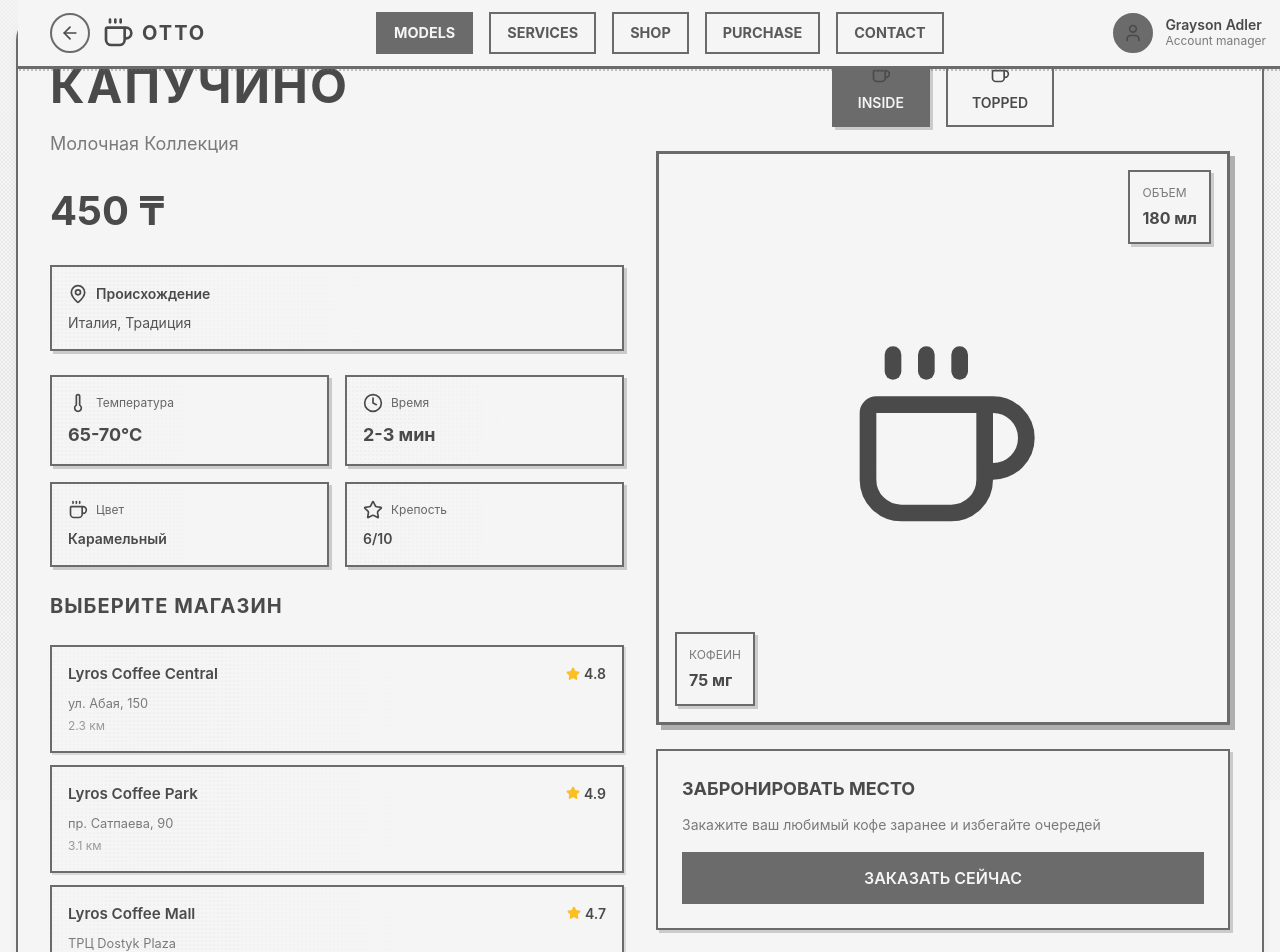
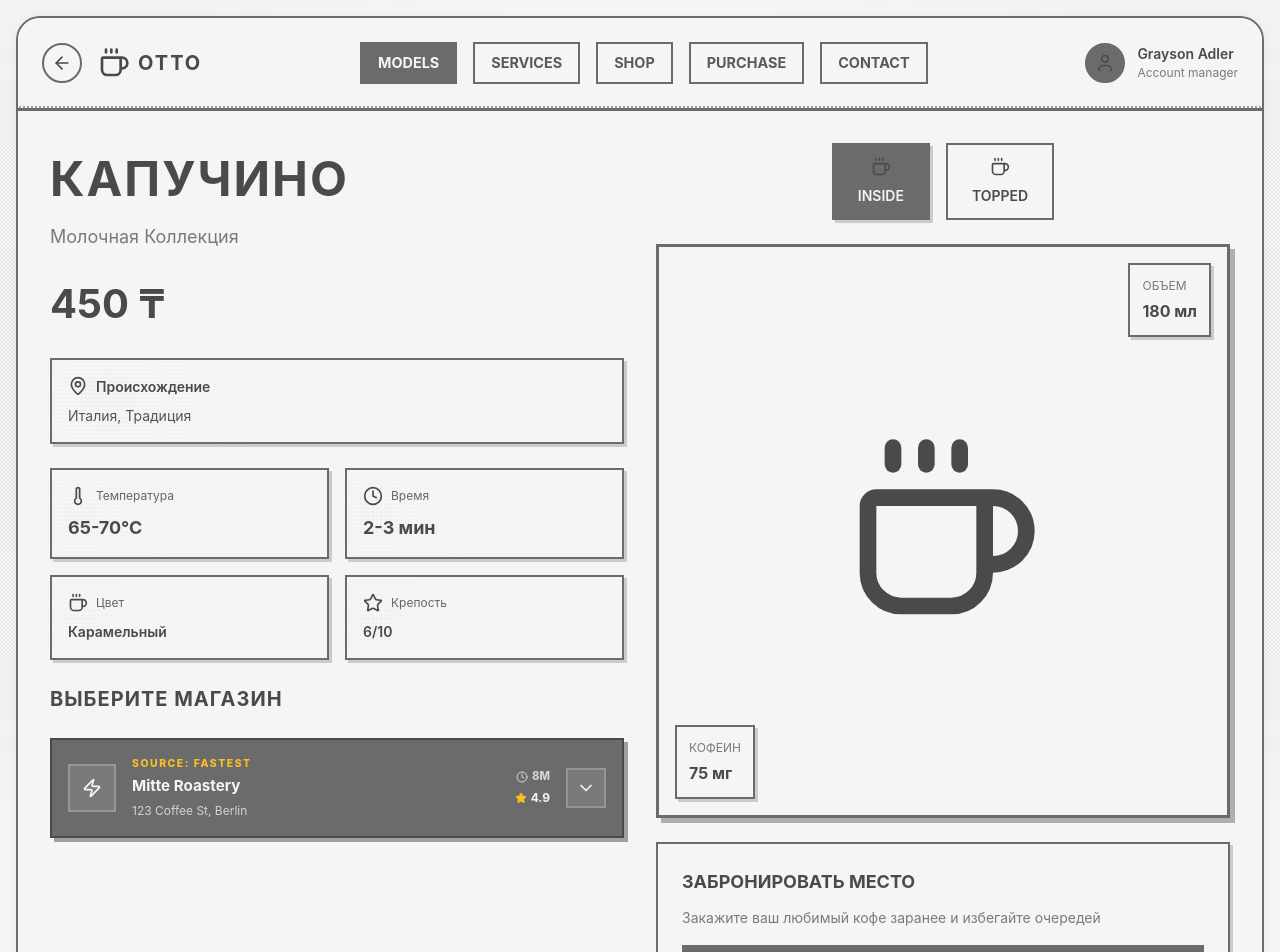
Before and after one commit to OneSkyMario/Hermes-Website, a Next.js app: page /coffee/1 in a window 1280 px wide. Shown: the top 952 px of the page. Built offline with nearby package versions, Linux system fonts and the light colour scheme.

Commit message:
changed design of lookup dropdown of stores

```diff
--- a/src/app/coffee/[id]/page.css
+++ b/src/app/coffee/[id]/page.css
@@ -61,123 +61,40 @@
 }
 
 /* Header */
-/* Layout Container */
 .header {
   display: flex;
   align-items: center;
-  justify-content: space-between; /* Pushes content to far left and far right */
-  padding: 0.75rem 2rem;
+  justify-content: space-between;
+  padding: 1.5rem;
+  border-bottom: 3px solid #6b6b6b;
   background: #f5f5f5;
-  border-bottom: 3px solid #6b6b6b;
-  position: fixed;
-  top: 0;
-  width: 100%;
-  z-index: 1000;
+  position: relative;
 }
 
-/* Left Section: Logo + Title */
-.header-left {
-  display: flex;
-  align-items: center;
-  gap: 12px;
-}
-
-.logo-circle {
-  width: 40px;
-  height: 40px;
-  background: #6b6b6b;
-  border-radius: 50%; /* Makes it a circle */
-  display: flex;
-  align-items: center;
-  justify-content: center;
-  color: white;
-  border: 2px solid #4a4a4a;
-}
-
-.logo-text {
-  font-size: 1.25rem; /* Smaller font size as requested */
-  text-transform: uppercase;
-  letter-spacing: 1px;
-  font-weight: 800;
-  margin: 0;
-  color: #4a4a4a;
-}
-
-/* Center Section: Navigation Links */
-.nav-center {
-  display: flex;
-  gap: 20px;
-}
-
-.nav-link {
-  text-decoration: none;
-  font-size: 0.9rem;
-  font-weight: bold;
-  color: #5a5a5a;
-  text-transform: uppercase;
-  padding: 5px 10px;
-  border: 2px solid transparent;
-  transition: all 0.2s;
-}
-
-.nav-link:hover, .nav-link.active {
-  border-color: #6b6b6b;
-  background: white;
-}
-
-/* Right Section: User Profile (Matches Screenshot) */
-.user-info {
-  display: flex;
-  align-items: center;
-  gap: 12px;
-}
-
-.user-avatar {
-  width: 42px;
-  height: 42px;
-  border-radius: 50%;
-  background: #6b6b6b; /* Matches your gray theme */
-  border: 2px solid #4a4a4a;
-  display: flex;
-  align-items: center;
-  justify-content: center;
-  color: white;
-  font-weight: bold;
-}
-
-.user-details {
-  display: flex;
-  flex-direction: column;
-  line-height: 1.2;
-}
-
-.user-name {
-  font-size: 0.9rem;
-  font-weight: bold;
-  color: #4a4a4a;
-  margin: 0;
-}
-
-.user-role {
-  font-size: 0.75rem;
-  color: #7a7a7a;
-  margin: 0;
-}
-
-/* Add the Halftone Dot Border under the header */
 .header::after {
   content: '';
   position: absolute;
-  bottom: -6px;
+  bottom: 0;
   left: 0;
   width: 100%;
-  height: 4px;
+  height: 3px;
   background: #6b6b6b;
   -webkit-mask-image: radial-gradient(circle 1px at 2px 2px, #000 100%, transparent 0);
   -webkit-mask-size: 4px 4px;
   mask-image: radial-gradient(circle 1px at 2px 2px, #000 100%, transparent 0);
   mask-size: 4px 4px;
-  opacity: 0.4;
+  opacity: 0.6;
+}
+
+.header > * {
+  position: relative;
+  z-index: 1;
+}
+
+.header-left {
+  display: flex;
+  align-items: center;
+  gap: 1rem;
 }
 
 .back-btn {
@@ -497,10 +414,12 @@
 }
 
 /* Store Section */
+/* Store Section - NEW DROPDOWN STYLE */
 .store-section {
   display: flex;
   flex-direction: column;
   gap: 1rem;
+  position: relative;
 }
 
 .store-section-title {
@@ -512,91 +431,289 @@
   letter-spacing: 1px;
 }
 
-.store-list {
-  display: flex;
-  flex-direction: column;
-  gap: 0.75rem;
+/* Dropdown Container */
+.store-dropdown-container {
+  position: relative;
 }
 
-.store-card {
-  background: #f5f5f5;
-  border: 2px solid #6b6b6b;
+/* Main Dropdown Button */
+.store-dropdown-btn {
+  width: 100%;
+  background: #6b6b6b;
+  color: #f5f5f5;
+  border: 2px solid #4a4a4a;
   border-radius: 0;
   padding: 1rem;
   cursor: pointer;
   text-align: left;
-  position: relative;
-  transition: all 0.3s ease;
-  box-shadow: 2px 2px 0 rgba(107, 107, 107, 0.2);
+  display: flex;
+  align-items: center;
+  justify-content: space-between;
+  box-shadow: 4px 4px 0 rgba(74, 74, 74, 0.5);
+  transition: all 0.2s;
 }
 
-.store-card::before {
-  content: '';
-  position: absolute;
-  top: 0;
-  left: 0;
-  width: 100%;
-  height: 100%;
-  background: radial-gradient(circle at 20% 50%, #6b6b6b 0%, transparent 60%);
-  -webkit-mask-image: radial-gradient(circle 1px at 2px 2px, #000 100%, transparent 0);
-  -webkit-mask-size: 4px 4px;
-  mask-image: radial-gradient(circle 1px at 2px 2px, #000 100%, transparent 0);
-  mask-size: 4px 4px;
-  opacity: 0.04;
-  pointer-events: none;
+.store-dropdown-btn:hover {
+  background: #4a4a4a;
 }
 
-.store-card:hover {
-  background: #f5f5f5;
-  transform: translateX(4px);
-  box-shadow: 4px 4px 0 rgba(107, 107, 107, 0.4);
+.store-dropdown-btn-content {
+  display: flex;
+  align-items: center;
+  gap: 1rem;
 }
 
-.store-card.selected {
-  background: #f5f5f5;
-  border-color: #4a4a4a;
-  border-width: 3px;
-  box-shadow: 5px 5px 0 rgba(74, 74, 74, 0.5);
+.store-dropdown-icon {
+  width: 48px;
+  height: 48px;
+  background: rgba(255, 255, 255, 0.1);
+  border: 2px solid rgba(255, 255, 255, 0.2);
+  border-radius: 0;
+  display: flex;
+  align-items: center;
+  justify-content: center;
 }
 
-.store-card-header {
-  display: flex;
-  justify-content: space-between;
-  align-items: flex-start;
-  margin-bottom: 0.5rem;
+.store-dropdown-details {
+  flex: 1;
 }
 
-.store-name {
+.store-dropdown-tag {
+  font-size: 0.65rem;
+  font-weight: 800;
+  text-transform: uppercase;
+  letter-spacing: 0.15em;
+  color: #fbbf24;
+  margin-bottom: 0.25rem;
+}
+
+.store-dropdown-name {
   font-size: 0.95rem;
-  font-weight: 600;
+  font-weight: bold;
+  margin-bottom: 0.25rem;
+}
+
+.store-dropdown-address {
+  font-size: 0.75rem;
+  color: rgba(255, 255, 255, 0.7);
+}
+
+.store-dropdown-right {
+  display: flex;
+  align-items: center;
+  gap: 1rem;
+}
+
+.store-dropdown-stats {
+  text-align: right;
+}
+
+.store-dropdown-speed {
+  font-size: 0.7rem;
+  font-weight: 800;
+  text-transform: uppercase;
+  color: rgba(255, 255, 255, 0.7);
+  margin-bottom: 0.25rem;
+  display: flex;
+  align-items: center;
+  justify-content: flex-end;
+  gap: 0.25rem;
+}
+
+.store-dropdown-rating {
+  font-size: 0.75rem;
+  font-weight: bold;
+  display: flex;
+  align-items: center;
+  justify-content: flex-end;
+  gap: 0.25rem;
+}
+
+.store-dropdown-chevron {
+  width: 40px;
+  height: 40px;
+  background: rgba(255, 255, 255, 0.1);
+  border: 2px solid rgba(255, 255, 255, 0.2);
+  border-radius: 0;
+  display: flex;
+  align-items: center;
+  justify-content: center;
+  transition: transform 0.3s;
+}
+
+.store-dropdown-chevron.open {
+  transform: rotate(180deg);
+}
+
+/* Dropdown Menu */
+.store-dropdown-menu {
+  position: absolute;
+  left: 0;
+  right: 0;
+  background: #f5f5f5;
+  border: 2px solid #6b6b6b;
+  border-radius: 0;
+  box-shadow: 5px 5px 0 rgba(107, 107, 107, 0.5);
+  overflow: hidden;
+  z-index: 50;
+  animation: slideUp 0.3s ease-out;
+}
+
+@keyframes slideUp {
+  from {
+    opacity: 0;
+    transform: translateY(10px);
+  }
+  to {
+    opacity: 1;
+    transform: translateY(0);
+  }
+}
+
+.store-dropdown-menu-header {
+  padding: 1rem;
+  background: white;
+  border-bottom: 2px solid #6b6b6b;
+}
+
+.store-dropdown-menu-title {
+  font-size: 0.65rem;
+  font-weight: 800;
+  text-transform: uppercase;
+  letter-spacing: 0.15em;
+  color: #7a7a7a;
+}
+
+.store-dropdown-list {
+  max-height: 320px;
+  overflow-y: auto;
+}
+
+/* Individual Store Item */
+.store-dropdown-item {
+  width: 100%;
+  display: flex;
+  align-items: center;
+  justify-content: space-between;
+  padding: 1rem;
+  border: none;
+  border-bottom: 2px solid #e5e5e5;
+  background: #f5f5f5;
+  cursor: pointer;
+  text-align: left;
+  transition: all 0.2s;
+}
+
+.store-dropdown-item:last-child {
+  border-bottom: none;
+}
+
+.store-dropdown-item:hover {
+  background: white;
+}
+
+.store-dropdown-item.active {
+  background: #6b6b6b;
+  color: #f5f5f5;
+  box-shadow: 3px 3px 0 rgba(74, 74, 74, 0.3) inset;
+}
+
+.store-dropdown-item-left {
+  display: flex;
+  align-items: center;
+  gap: 1rem;
+}
+
+.store-dropdown-item-icon {
+  width: 48px;
+  height: 48px;
+  border: 2px solid #6b6b6b;
+  border-radius: 0;
+  display: flex;
+  align-items: center;
+  justify-content: center;
+  background: #e5e5e5;
   color: #4a4a4a;
 }
 
-.store-rating {
-  display: flex;
-  align-items: center;
-  gap: 0.25rem;
-  font-size: 0.875rem;
-  font-weight: 600;
-  color: #4a4a4a;
+.store-dropdown-item.active .store-dropdown-item-icon {
+  background: rgba(255, 255, 255, 0.2);
+  border-color: rgba(255, 255, 255, 0.3);
+  color: #f5f5f5;
 }
 
-.star-icon {
-  width: 14px;
-  height: 14px;
+.store-dropdown-item-info {
+  flex: 1;
 }
 
-.store-address {
-  font-size: 0.8rem;
-  color: #7a7a7a;
+.store-dropdown-item-tag {
+  font-size: 0.6rem;
+  font-weight: 800;
+  text-transform: uppercase;
+  letter-spacing: 0.15em;
+  color: #f97316;
   margin-bottom: 0.25rem;
 }
 
-.store-distance {
+.store-dropdown-item.active .store-dropdown-item-tag {
+  color: #fbbf24;
+}
+
+.store-dropdown-item-name {
+  font-size: 0.875rem;
+  font-weight: bold;
+  margin-bottom: 0.25rem;
+}
+
+.store-dropdown-item-address {
   font-size: 0.75rem;
+  color: #7a7a7a;
+}
+
+.store-dropdown-item.active .store-dropdown-item-address {
+  color: rgba(255, 255, 255, 0.7);
+}
+
+.store-dropdown-item-right {
+  text-align: right;
+}
+
+.store-dropdown-item-rating {
+  font-size: 0.75rem;
+  font-weight: bold;
+  display: flex;
+  align-items: center;
+  justify-content: flex-end;
+  gap: 0.25rem;
+  margin-bottom: 0.25rem;
+}
+
+.store-dropdown-item-speed {
+  font-size: 0.7rem;
+  font-weight: 800;
+  text-transform: uppercase;
+  color: #7a7a7a;
+  display: flex;
+  align-items: center;
+  justify-content: flex-end;
+  gap: 0.25rem;
+  margin-bottom: 0.25rem;
+}
+
+.store-dropdown-item.active .store-dropdown-item-speed {
+  color: rgba(255, 255, 255, 0.7);
+}
+
+.store-dropdown-item-distance {
+  font-size: 0.7rem;
   color: #999;
 }
 
+.store-dropdown-item.active .store-dropdown-item-distance {
+  color: rgba(255, 255, 255, 0.6);
+}
+
+/* Selected Store Info (kept from original but updated style) */
 .selected-store-info {
   background: #6b6b6b;
   color: #f5f5f5;
--- a/src/app/coffee/[id]/page.tsx
+++ b/src/app/coffee/[id]/page.tsx
@@ -2,26 +2,59 @@
 'use client';
 
 import { useRouter, useParams } from 'next/navigation';
-import { Coffee, MapPin, Thermometer, Clock, Star, User, ArrowLeft } from 'lucide-react';
+import { Coffee, MapPin, Thermometer, Clock, Star, User, ArrowLeft, ChevronDown, Zap, Tag, ThumbsUp } from 'lucide-react';
 import { coffees } from '@/lib/coffees';
-import { useState } from 'react';
+import React, { useEffect, useRef, useState } from 'react';
 import './page.css';
+
+ const STORES = [
+  {
+    id: 's1', name: 'Mitte Roastery', image: 'https://images.unsplash.com/photo-1541167760496-162955ed8a9f?q=80&w=800&auto=format&fit=crop',
+    rating: 4.9, price: 4.50, speed: '8m', tag: 'Fastest', type: 'Zap', address: '123 Coffee St, Berlin', distance: '0.5 km'
+  },
+  {
+    id: 's3', name: 'Organic Bean Co.', image: 'https://images.unsplash.com/photo-1509042239860-f550ce710b93?q=80&w=800&auto=format&fit=crop',
+    rating: 5.0, price: 5.20, speed: '12m', tag: 'Recommended', type: 'ThumbsUp', address: '456 Brew Ave, Berlin', distance: '1.2 km'
+  },
+  {
+    id: 's2', name: 'The Dot Lab', image: 'https://images.unsplash.com/photo-1495474472287-4d71bcdd2085?q=80&w=800&auto=format&fit=crop',
+    rating: 4.7, price: 3.80, speed: '14m', tag: 'Cheapest', type: 'Tag', address: '789 Espresso Rd, Berlin', distance: '2.0 km'
+  },
+  {
+    id: 's4', name: 'West End Grinds', image: 'https://images.unsplash.com/photo-1453614512568-c4024d13c247?q=80&w=800&auto=format&fit=crop',
+    rating: 4.5, price: 4.20, speed: '18m', tag: 'Partner', type: 'Coffee', address: '321 Latte Ln, Berlin', distance: '2.5 km'
+  },
+];
+const getIcon = (type:String) => {
+  switch(type) {
+    case 'Zap': return Zap;
+    case 'Tag': return Tag;
+    case 'ThumbsUp': return ThumbsUp;
+    default: return Coffee;
+  }
+};
 
 export default function CoffeeDetail() {
   const router = useRouter();
   const params = useParams();
   const coffeeId = Number(params.id);
-
+  const [isStoreDropdownOpen, setIsStoreDropdownOpen] = useState(false);
   const selectedCoffee = coffees.find(c => c.productID === coffeeId);
   const [activeView, setActiveView] = useState('inside');
   const [selectedStore, setSelectedStore] = useState<Store | null>(null);
 
-  const stores = [
-    { id: 1, name: 'Lyros Coffee Central', address: 'ул. Абая, 150', distance: '2.3 км', rating: 4.8 },
-    { id: 2, name: 'Lyros Coffee Park', address: 'пр. Сатпаева, 90', distance: '3.1 км', rating: 4.9 },
-    { id: 3, name: 'Lyros Coffee Mall', address: 'ТРЦ Dostyk Plaza', distance: '4.5 км', rating: 4.7 },
-    { id: 4, name: 'Lyros Coffee Station', address: 'ул. Желтоксан, 55', distance: '1.8 км', rating: 4.6 }
-  ];
+
+  const dropdownRef = useRef<HTMLDivElement>(null);
+  const [activeStore, setActiveStore] = useState(STORES[0]);  // Close dropdown when clicking outside
+  useEffect(() => {
+    const handleClickOutside = (event:any) => {
+      if (dropdownRef.current && !dropdownRef.current.contains(event.target)) {
+        setIsStoreDropdownOpen(false);
+      }
+    };
+    document.addEventListener('mousedown', handleClickOutside);
+    return () => document.removeEventListener('mousedown', handleClickOutside);
+  }, []);
 
   if (!selectedCoffee) {
     return (
@@ -129,29 +162,106 @@ export default function CoffeeDetail() {
                 <div style={{ fontSize: '0.875rem', fontWeight: 600 }}>{selectedCoffee.intensity}</div>
               </div>
             </div>
-
+       {/* Store Selection */}
 {/* Store Selection */}
 <div className="store-section">
   <h3 className="store-section-title">Выберите магазин</h3>
-              <div className="store-list">
-                {stores.map((store) => (
+
+  <div className="store-dropdown-container" ref={dropdownRef}>
+    <button
+      onClick={() => setIsStoreDropdownOpen(!isStoreDropdownOpen)}
+      className="store-dropdown-btn"
+    >
+      <div className="store-dropdown-btn-content">
+        <div className="store-dropdown-icon">
+          {React.createElement(getIcon(activeStore.type), { size: 20 })}
+        </div>
+        <div className="store-dropdown-details">
+          <div className="store-dropdown-tag">
+            Source: {activeStore.tag}
+          </div>
+          <div className="store-dropdown-name">
+            {activeStore.name}
+          </div>
+          <div className="store-dropdown-address">
+            {activeStore.address}
+          </div>
+        </div>
+      </div>
+      <div className="store-dropdown-right">
+        <div className="store-dropdown-stats">
+          <div className="store-dropdown-speed">
+            <Clock size={12} />
+            {activeStore.speed}
+          </div>
+          <div className="store-dropdown-rating">
+            <Star size={12} fill="#fbbf24" stroke="#fbbf24" />
+            {activeStore.rating}
+          </div>
+        </div>
+        <div className={`store-dropdown-chevron ${isStoreDropdownOpen ? 'open' : ''}`}>
+          <ChevronDown size={20} />
+        </div>
+      </div>
+    </button>
+
+    {/* Dropdown Menu */}
+    {isStoreDropdownOpen && (
+      <div className="store-dropdown-menu">
+        <div className="store-dropdown-menu-header">
+          <span className="store-dropdown-menu-title">Доступные магазины</span>
+        </div>
+        <div className="store-dropdown-list">
+          {STORES.map((store) => {
+            const Icon = getIcon(store.type);
+            const isActive = activeStore.id === store.id;
+
+            return (
               <button
                 key={store.id}
-                    className={`store-card ${selectedStore?.id === store.id ? 'selected' : ''}`}
-                    onClick={() => setSelectedStore(store)}
+                onClick={() => {
+                  setActiveStore(store);
+                  setIsStoreDropdownOpen(false);
+                }}
+                className={`store-dropdown-item ${isActive ? 'active' : ''}`}
               >
-                    <div className="store-card-header">
-                      <div className="store-name">{store.name}</div>
-                      <div className="store-rating">
-                        <Star className="star-icon" fill="#fbbf24" stroke="#fbbf24" />
-                        <span>{store.rating}</span>
+                <div className="store-dropdown-item-left">
+                  <div className="store-dropdown-item-icon">
+                    <Icon size={20} />
+                  </div>
+                  <div className="store-dropdown-item-info">
+                    <div className="store-dropdown-item-tag">
+                      {store.tag}
+                    </div>
+                    <div className="store-dropdown-item-name">
+                      {store.name}
+                    </div>
+                    <div className="store-dropdown-item-address">
+                      {store.address}
                     </div>
                   </div>
-                    <div className="store-address">{store.address}</div>
-                    <div className="store-distance">{store.distance}</div>
+                </div>
+                <div className="store-dropdown-item-right">
+                  <div className="store-dropdown-item-rating">
+                    <Star size={12} fill="#fbbf24" stroke="#fbbf24" />
+                    {store.rating}
+                  </div>
+                  <div className="store-dropdown-item-speed">
+                    <Clock size={11} />
+                    {store.speed}
+                  </div>
+                  <div className="store-dropdown-item-distance">
+                    {store.distance}
+                  </div>
+                </div>
               </button>
-                ))}
+            );
+          })}
         </div>
+      </div>
+    )}
+  </div>
+
   {selectedStore && (
     <div className="selected-store-info">
       <div className="selected-store-label">Выбранный магазин:</div>
```
Lines whose indentation alone changed are shown as unchanged.
